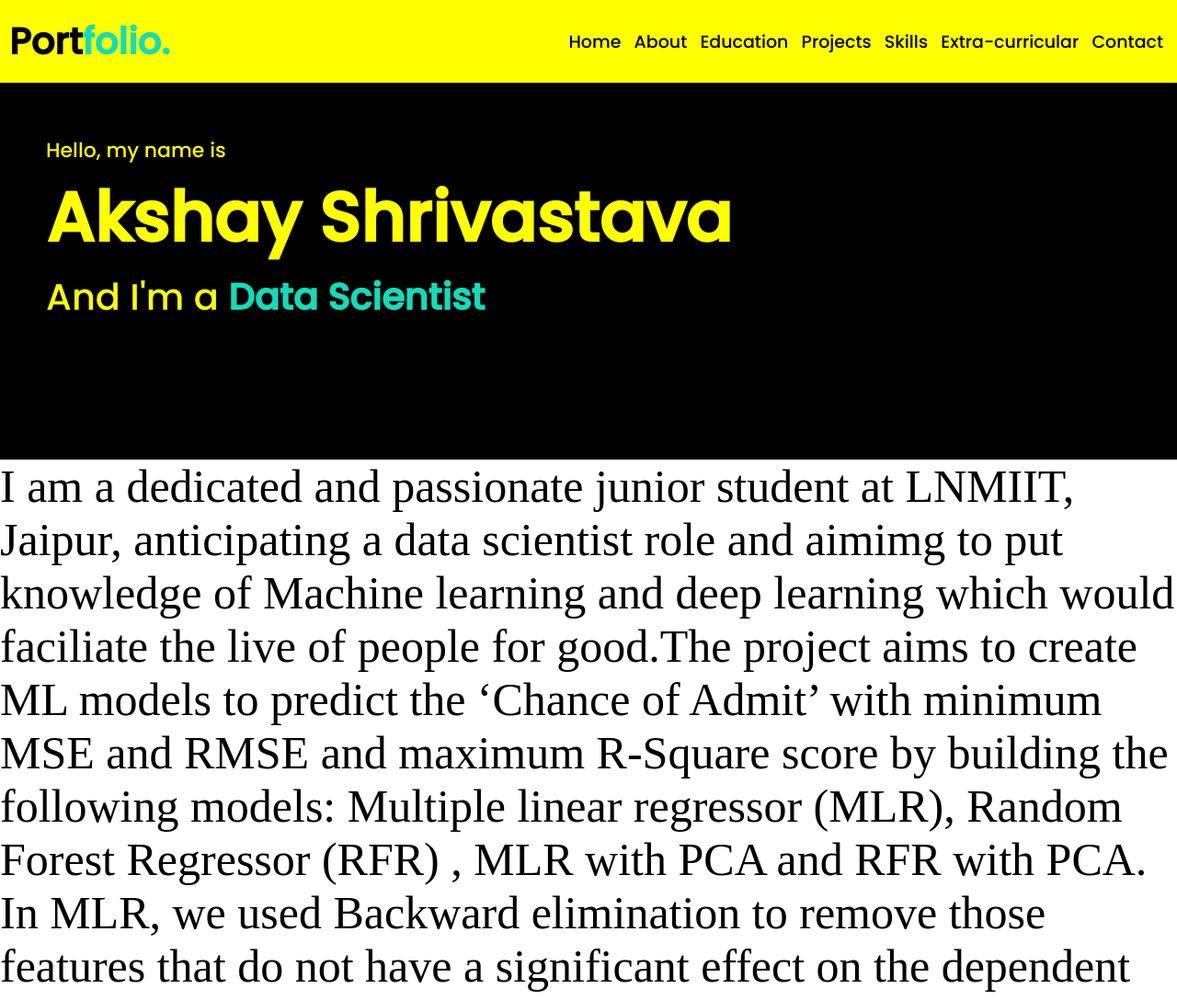
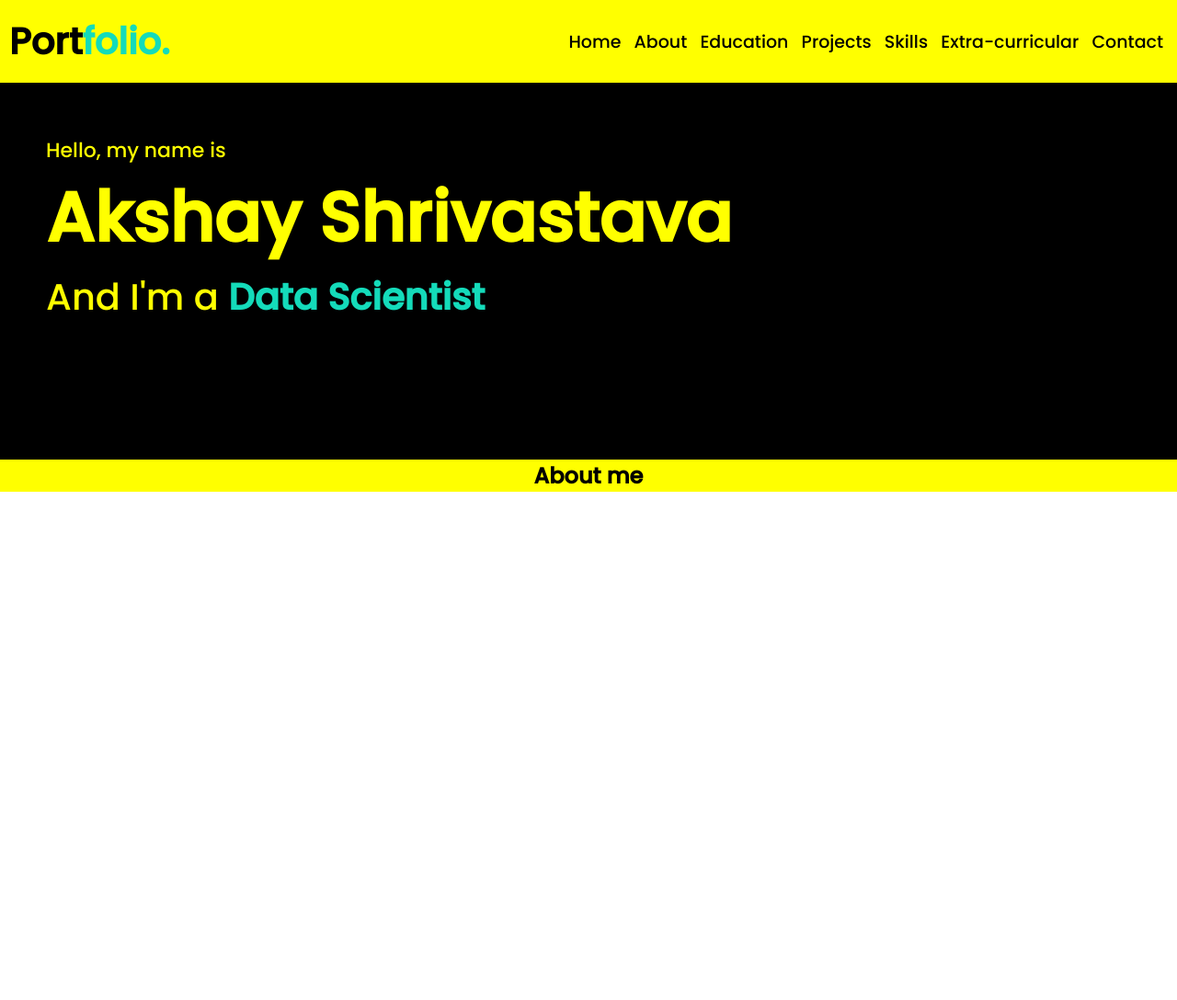
Before and after one commit to LonEwolF-12/Portfolio, a plain HTML site: page index.html in a window 1280 px wide. Shown: the top 1088 px of the page at 92% size. After the commit the page ends 800 px from the top, so only its background shows below. Drawn offline with nearby package versions, Linux system fonts and the light colour scheme.

Commit message:
About me section cahnges

```diff
--- a/index.html
+++ b/index.html
@@ -32,40 +32,16 @@
             </div>
         </div>
     </section>
-    <p class='About'>
-        I am a dedicated and passionate junior student at LNMIIT, Jaipur, anticipating a data scientist role and aimimg to put knowledge of Machine learning and deep learning which would faciliate the live of people for good.The project aims to create ML models to predict the ‘Chance of Admit’ with
-        minimum MSE and RMSE and maximum R-Square score by building the
-        following models: Multiple linear regressor (MLR), Random Forest Regressor
-        (RFR) , MLR with PCA and RFR with PCA.
-        In MLR, we used Backward elimination to remove those features that do not have
-        a significant effect on the dependent variable or prediction of output.
-        Principal Component Analysis is an unsupervised learning algorithm that is used
-        for the dimensionality reduction in machine learning. It is a statistical process that
-        converts the observations of correlated features into a set of linearly uncorrelated
-        features with the help of orthogonal transformation. These new transformed
-        features are called the Principal Components. It is one of the popular tools that
-        is used for exploratory data analysis and predictive modelling. It is a technique to
-        draw strong patterns from the given dataset by reducing the variances.
-        Finally, we plot a graph between actual and predicted value for all the four
-        models.Random Forest is a popular machine learning algorithm that belongs to
-        the supervised learning technique. It can be used for both Classification and
-        Regression problems in ML. It is based on the concept of ensemble
-        learning, which is a process of combining multiple classifiers to solve a
-        complex problem and to improve the performance of the model.
-        Instead of relying on one decision tree, the random forest takes the
-        prediction from each tree and based on the majority votes of predictions, and
-        it predicts the final output. The greater number of trees in the forest leads to
-        higher accuracy and prevents the problem of overfittingIn theory the PCA makes no difference, but in practice it improves rate of
-        training, simplifies the required neural structure to represent the data, and
-        results in systems that better characterize the "intermediate structure" of the
-        data instead of having to account for multiple scales - it is more accurate.
-        From the above MLR and RFR model, we obtain the mean squared error of
-        MLR and RFR are, 0.005266386297364336 and 0.003102546549999995
-        respectively. So, from the data, we conclude that, RFR model of the given
-        dataset give more optimized results than MLR model.
-        Thus, from all four model, we can conclude that, RFR with PCA gives us
-        the most accurate results than any other model.
-    </p>
+
+    <!-- About section start -->
+    <section class="about" id="about">
+        <div class="max-width">
+            <h2 class="title">About me</h2>
+            <div class="about-content">
+                <div class="coloum left"></div>
+            </div>
+        </div>
+    </section>
     <script src="script.js"></script>
 </body>
 </html>
--- a/style.css
+++ b/style.css
@@ -87,3 +87,15 @@
 .About{
     font-size: 50px;
 }
+
+
+/* about section styling */
+
+.about{
+    font-family: 'poppins';
+    background: yellow;
+}
+
+.about .title{
+    text-align: center;
+}
```
